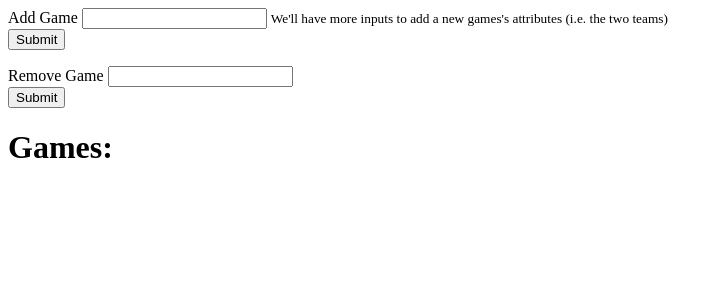
After one commit to hodgiwabi/340_hockeystats, a Flask app: template hockeystats/templates/games.html in a window 1280 px wide. The commit adds this page. Shown: the top 300 px of the page, without its empty margins (0-723 px from the left). Run offline with Flask 2, Linux system fonts and the light colour scheme; the template is opened without the code that fills it, so the values that code supplies are empty; parts of the project's set-up code (start-up, migrations or seed data) failed here and were passed over.

Commit message:
Add new pages

```diff
--- /dev/null
+++ b/hockeystats/templates/games.html
@@ -0,0 +1,28 @@
+<div id="schedule-container">
+
+    <form>
+      <div class="form-group">
+        <label for="addTeam">Add Game</label>
+        <input type="email" class="form-control" id="addTeam" aria-describedby="emailHelp">
+          <small id="playerHelp" class="form-text text-muted">We'll have more inputs to add a new games's attributes (i.e. the two teams)</small>
+      </div>
+      <button type="submit" class="btn btn-primary">Submit</button>
+    </form>
+
+    <form>
+        <div class="form-group">
+            <label for="removeTeam">Remove Game</label>
+            <input type="email" class="form-control" id="removeTeam" aria-describedby="emailHelp">
+        </div>
+    <button type="submit" class="btn btn-primary">Submit</button>
+    </form>
+
+    <h1>Games:</h1>
+    <div class="list-group">
+        {% for r in rows %}
+            <a href="#" class="list-group-item list-group-item-action">
+                {{ r}}
+            </a>
+        {% endfor %}
+    </div>
+</div>
--- a/hockeystats/templates/layouts/navbar.html
+++ b/hockeystats/templates/layouts/navbar.html
@@ -10,7 +10,7 @@
         <a class="nav-link" href="#">Home <span class="sr-only">(current)</span></a>
       </li>
       <li class="nav-item">
-        <a class="nav-link" href="schedule">Schedule</a>
+        <a class="nav-link" href="games">Games</a>
       </li>
       <li class="nav-item">
         <a class="nav-link" href="stats">Stats</a>
```
Also changed, not shown: hockeystats/templates/players.html (added, +28 -0 lines).
